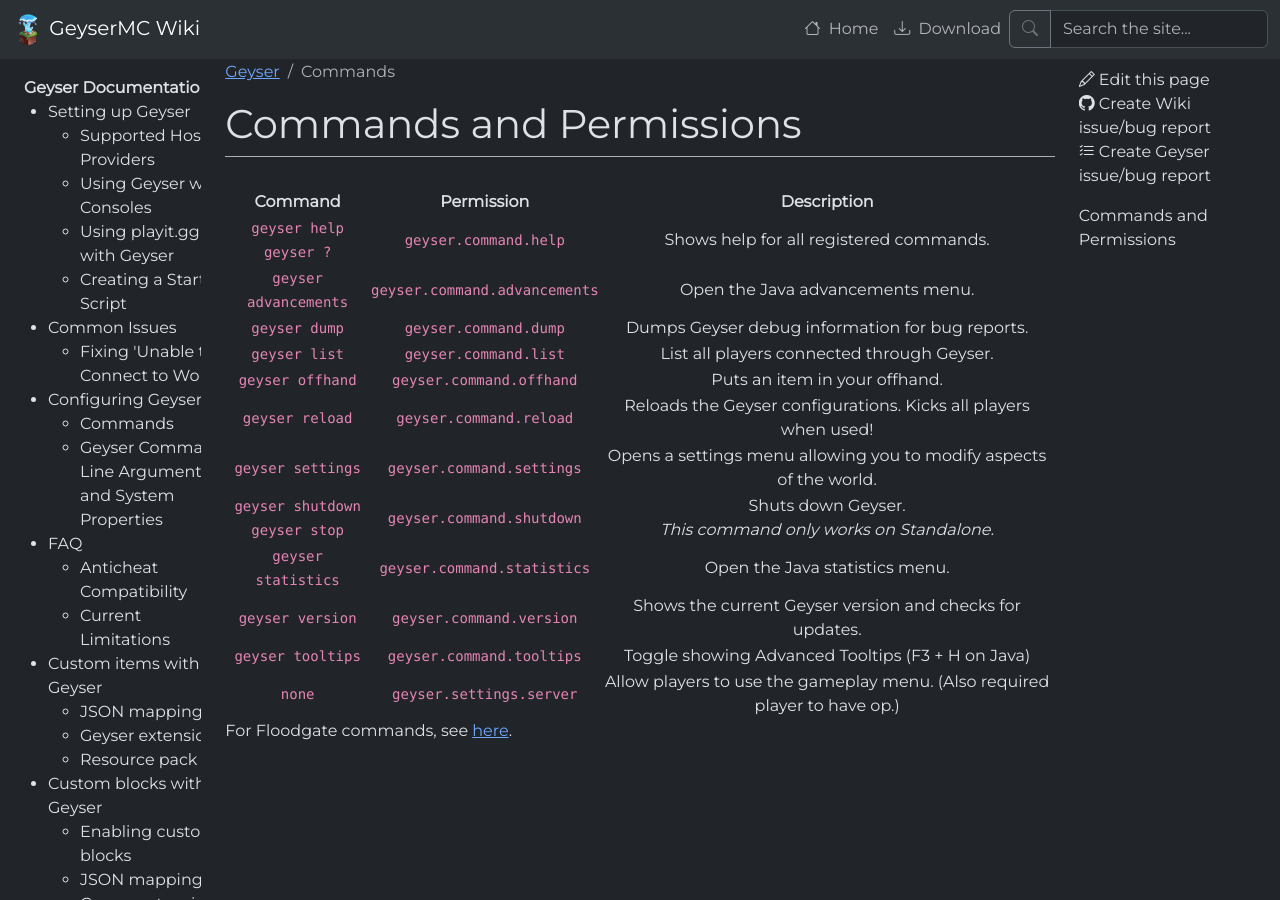
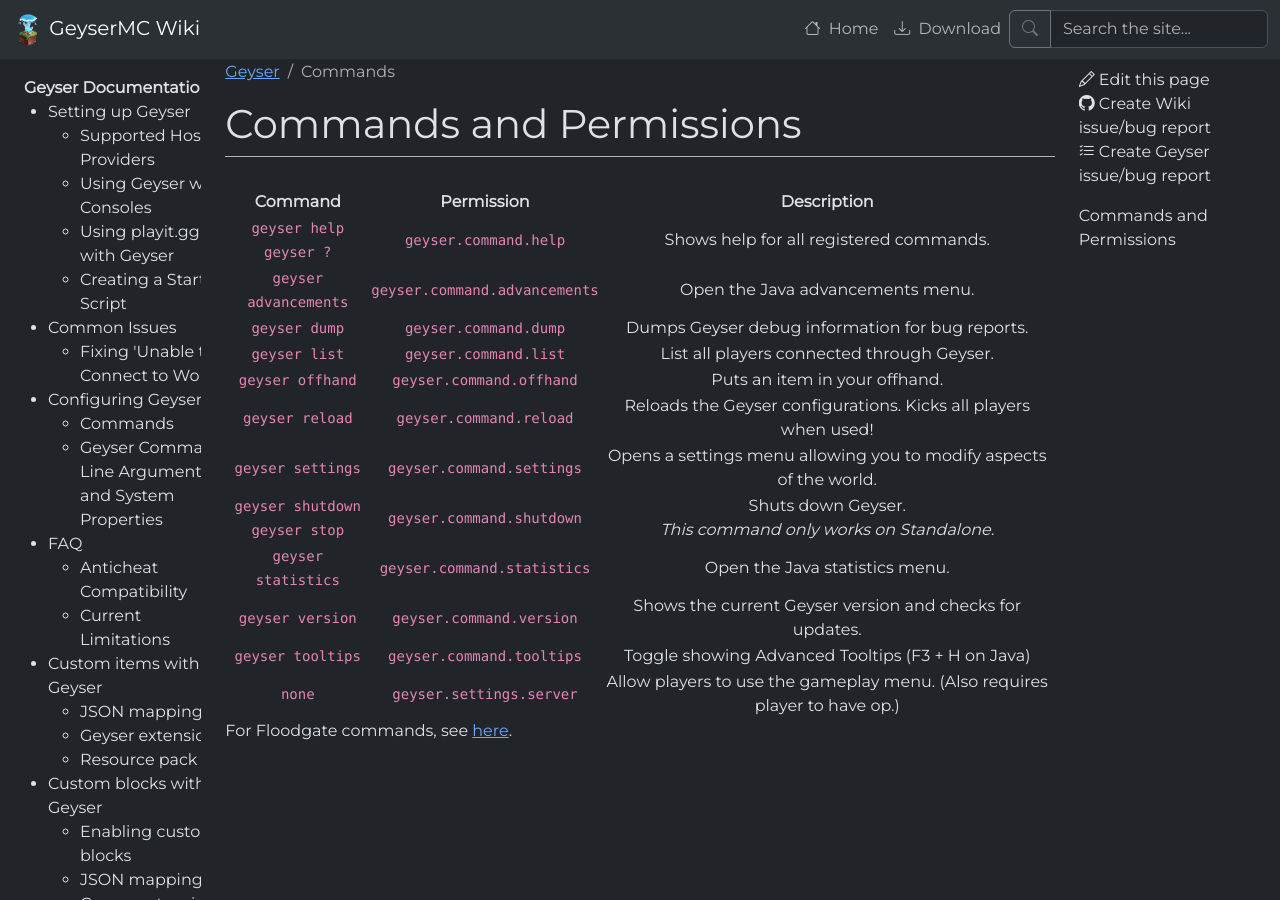
Before and after one commit to GeyserMC/GeyserWiki, a Jekyll site: the page built from _docs/geyser/commands.md, in a window 1280 px wide. Built offline with Jekyll 4.4.1, drawn with Linux system fonts in a browser that asks for light colours.

Commit message:
Spelling mistake - Update commands.md

```diff
--- a/_docs/geyser/commands.md
+++ b/_docs/geyser/commands.md
@@ -17,7 +17,7 @@
 | `geyser statistics` | `geyser.command.statistics` | Open the Java statistics menu. |
 | `geyser version` | `geyser.command.version` | Shows the current Geyser version and checks for updates. |
 | `geyser tooltips` | `geyser.command.tooltips`| Toggle showing Advanced Tooltips (F3 + H on Java) |
-| `none` | `geyser.settings.server`| Allow players to use the gameplay menu. (Also required player to have op.) |
+| `none` | `geyser.settings.server`| Allow players to use the gameplay menu. (Also requires player to have op.) |
 
 
 For Floodgate commands, see [here](/floodgate/commands/).
```
